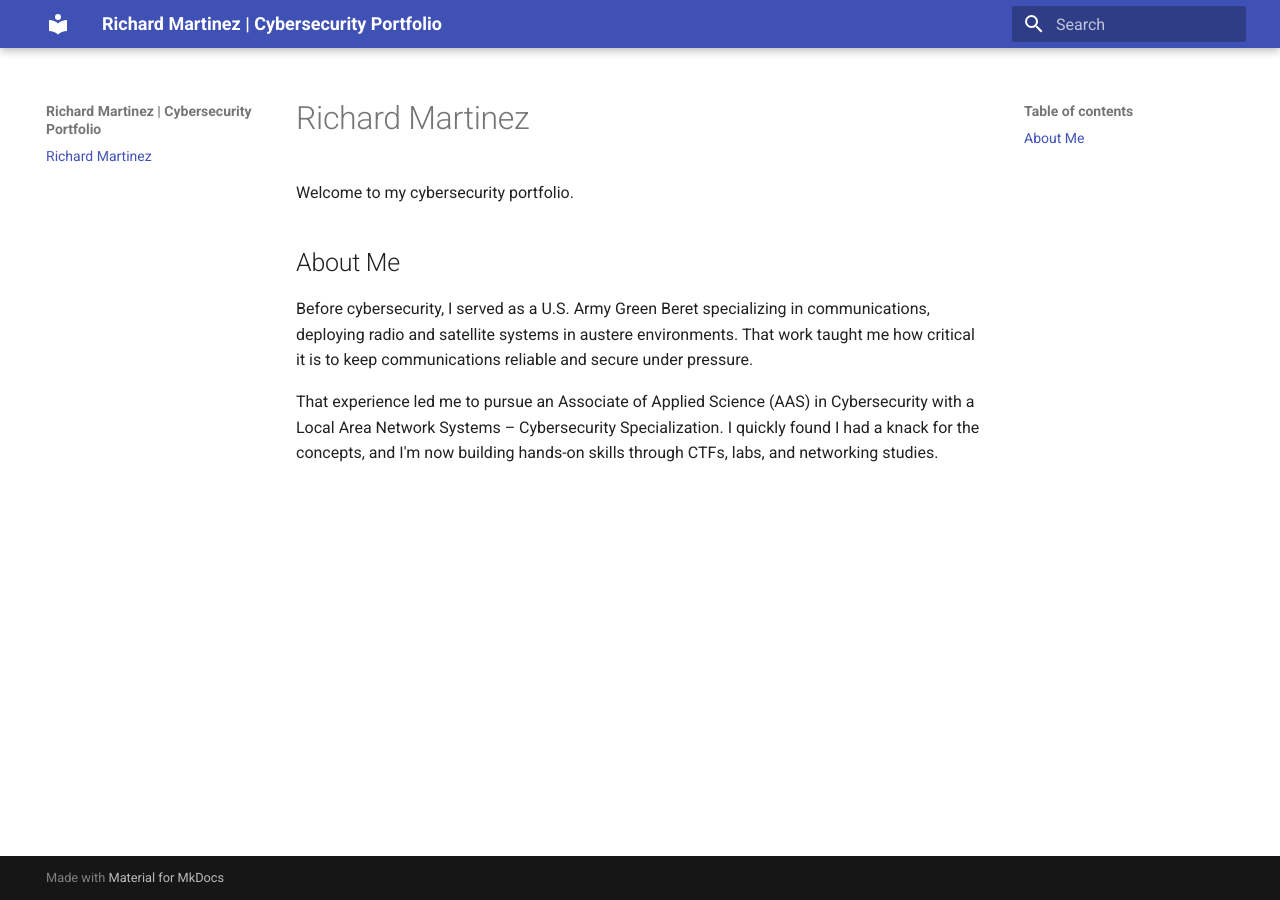
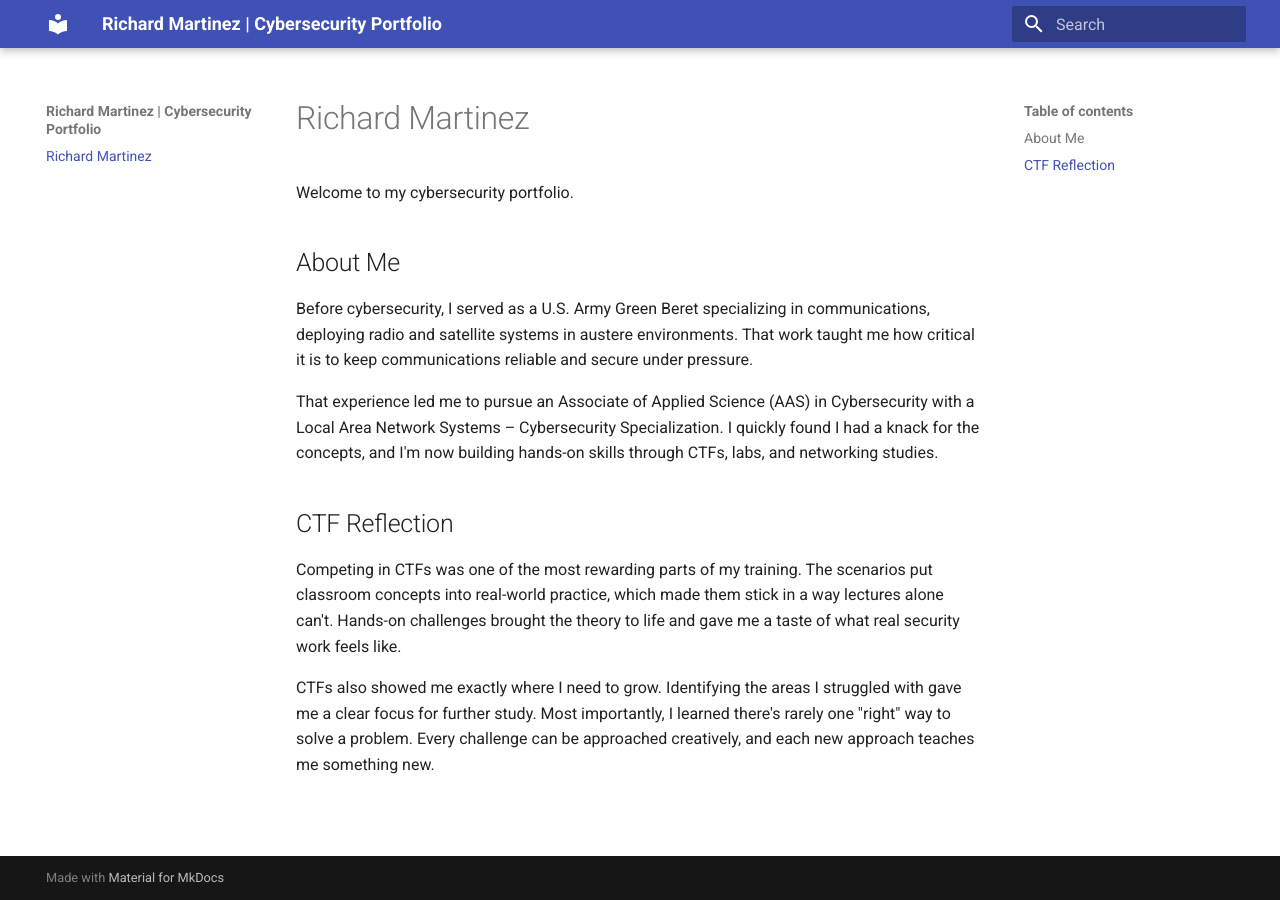
Before and after one commit to rmartinez-sec/rmartinez-sec.github.io, an MkDocs documentation site: the page built from docs/index.md, in a window 1280 px wide. Built offline with MkDocs 1.6.1 and Material for MkDocs 9.7.7, drawn with Linux system fonts in a browser that asks for light colours.

Commit message:
Enhance portfolio with CTF reflection section
Added a section reflecting on CTF experiences and their impact on learning.

```diff
--- a/docs/index.md
+++ b/docs/index.md
@@ -1,8 +1,15 @@
 # Richard Martinez
 
 Welcome to my cybersecurity portfolio.
+
 ## About Me
 
 Before cybersecurity, I served as a U.S. Army Green Beret specializing in communications, deploying radio and satellite systems in austere environments. That work taught me how critical it is to keep communications reliable and secure under pressure.
 
 That experience led me to pursue an Associate of Applied Science (AAS) in Cybersecurity with a Local Area Network Systems – Cybersecurity Specialization. I quickly found I had a knack for the concepts, and I'm now building hands-on skills through CTFs, labs, and networking studies.
+
+## CTF Reflection
+
+Competing in CTFs was one of the most rewarding parts of my training. The scenarios put classroom concepts into real-world practice, which made them stick in a way lectures alone can't. Hands-on challenges brought the theory to life and gave me a taste of what real security work feels like.
+
+CTFs also showed me exactly where I need to grow. Identifying the areas I struggled with gave me a clear focus for further study. Most importantly, I learned there's rarely one "right" way to solve a problem. Every challenge can be approached creatively, and each new approach teaches me something new.
```
